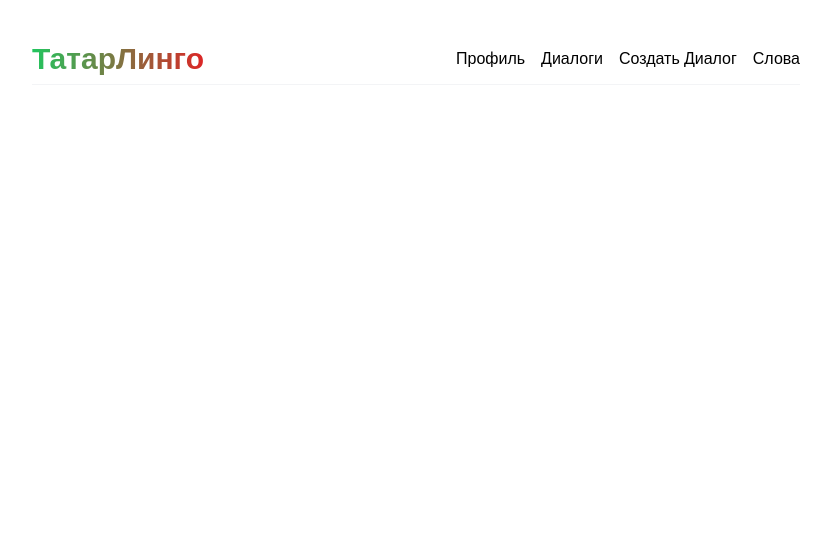
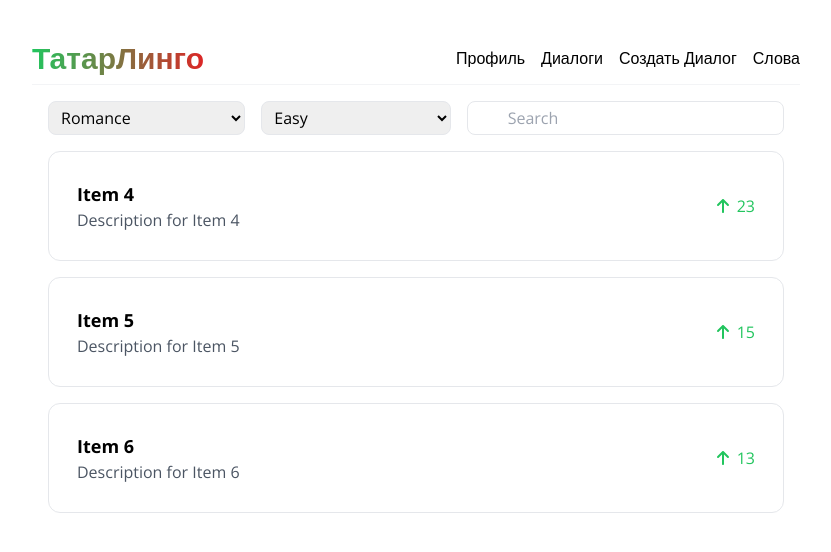
Before and after one commit to nikolina2k/language-app-front, a React (Vite) app: page /dialogs-end in a window 1280 px wide. Shown: the top 552 px of the page, without its empty margins (224-1055 px from the left). Built offline with nearby package versions, Linux system fonts and the light colour scheme.

Commit message:
Redesign Profile and Add finished dialogs

```diff
--- a/src/App.jsx
+++ b/src/App.jsx
@@ -7,6 +7,7 @@ import CategoryList from "./components/Words/Categories.jsx";
 import DialogsList from "./components/Dialogs/DialogsList";
 import ChatRoom from "./components/Dialogs/Chat";
 import Words from "./components/Words/Words.jsx";
+import DialogsListFinished from "./components/Dialogs/DialogsListFinished";
 
 function App() {
   return (
@@ -16,6 +17,7 @@ function App() {
         <Routes>
           <Route path="/" exact Component={Home} />
           <Route path="/dialogs" Component={DialogsList} />
+          <Route path="/dialogs-end" Component={DialogsListFinished} />
           <Route path="/chat/:id" Component={ChatRoom}/>
           <Route path="/create" Component={Create} />
           <Route path="/word" Component={CategoryList} />
--- /dev/null
+++ b/src/components/Dialogs/DialogsListFinished.jsx
@@ -0,0 +1,66 @@
+import itemsFinished from "./ItemsFinished";
+import SingleDialog from "./SingleDialog";
+
+const DialogsListFinished = () => {
+  const sortedItems = itemsFinished.slice().sort((a, b) => b.voteCount - a.voteCount);
+
+  return (
+    <div className="p-4">
+      <div className="pb-4 flex space-x-4">
+        <div className="flex-grow">
+          <select
+            data-te-select-init
+            className="border rounded-lg pl-2 pr-8 py-1 w-full relative"
+          >
+            <option value="1">Romance</option>
+            <option value="2">Horror</option>
+            <option value="3">Drama</option>
+            <option value="4">Action</option>
+            <option value="5">Sci-Fi</option>
+          </select>
+        </div>
+
+        <div className="flex-grow">
+          <select
+            data-te-select-init
+            className="border rounded-lg pl-2 pr-8 py-1 w-full relative"
+          >
+            <option value="1">Easy</option>
+            <option value="2">Medium</option>
+            <option value="3">Hard</option>
+          </select>
+        </div>
+
+        <div className="flex-grow">
+          <form>
+            <div className="relative">
+              <label className="mb-2 text-sm font-medium text-gray-900 sr-only dark:text-white">
+                Search
+              </label>
+              <input
+                type="text"
+                placeholder="Search"
+                className="border rounded-lg pl-10 pr-2 py-1 w-full relative focus:outline-none focus:border-green-500 focus:ring focus:ring-green-200"
+              />
+            </div>
+          </form>
+        </div>
+      </div>
+
+      <ul>
+        {sortedItems &&
+          sortedItems.map((item) => (
+            <SingleDialog
+              key={item.id}
+              id={item.id}
+              title={item.title}
+              description={item.description}
+              voteCount={item.voteCount}
+            />
+          ))}
+      </ul>
+    </div>
+  );
+};
+
+export default DialogsListFinished;
--- /dev/null
+++ b/src/components/Dialogs/ItemsFinished.jsx
@@ -0,0 +1,23 @@
+const itemsFinished = [
+    {
+      id: '4',
+      title: 'Item 4',
+      description: 'Description for Item 4',
+      voteCount: 23,
+    },
+    {
+      id: '5',
+      title: 'Item 5',
+      description: 'Description for Item 5',
+      voteCount: 15,
+    },
+    {
+      id: '6',
+      title: 'Item 6',
+      description: 'Description for Item 6',
+      voteCount: 13,
+    },
+  ];
+
+
+  export default itemsFinished;
--- a/src/components/Home.jsx
+++ b/src/components/Home.jsx
@@ -6,10 +6,10 @@ const Home = () => {
     return (
         <div
             className="h-screen py-10 px-8"
-            style={{ backgroundColor: "#87786D", color: "white" }}
+            style={{ color: "black" }}
         >
             <div className="flex justify-between">
-                <span style={{ fontSize: "64px" }}>Максим Матанцев</span>
+                <span style={{ fontSize: "52px" }}>Максим Матанцев</span>
                 <div
                     className="flex items-center justify-center"
                     style={{ display: "flex" }}
@@ -26,7 +26,7 @@ const Home = () => {
                 </p>
             </div>
             <div className="flex flex-col mt-20" style={{gap:'25px'}}>
-              <ProfileCard link={'#'} title={'Завершеные диалоги'}/>
+              <ProfileCard link={"/dialogs-end"} title={'Завершеные диалоги'}/>
               <ProfileCard link={'#'} title={'Созданные диалоги'}/>
               <ProfileCard link={'#'} title={'Выученные слова'}/>
             </div>
--- a/src/components/Profile/ProfileCard.jsx
+++ b/src/components/Profile/ProfileCard.jsx
@@ -4,9 +4,11 @@ import { Link } from "react-router-dom";
 const ProfileCard = ({ link, title }) => {
     return (
         <Link to={`${link}`}>
-            <li className="mb-4 border p-4 flex items-center justify-between hover:shadow-lg cursor-pointer">
-                <div className="hover:shadow-lg cursor-pointer">
-                    <h3 style={{fontSize: '32px', color: 'black'}}>{title}</h3>
+            <li className="mb-4 border p-7 flex items-center justify-between hover:shadow-lg cursor-pointer rounded-xl transition duration-300 ease-in-out transform hover:scale-105">
+                <div className="cursor-pointer">
+                    <h3 style={{ fontSize: "32px", color: "black" }}>
+                        {title}
+                    </h3>
                 </div>
             </li>
         </Link>
--- a/src/components/Profile/ProgressBar.jsx
+++ b/src/components/Profile/ProgressBar.jsx
@@ -7,19 +7,19 @@ function ProgressBar({ maxValue, currentValue }) {
   return (
     <div className="relative h-10" style={{width: '500px'}}>
       {/* Base Line */}
-      <div className="absolute w-full h-2 bg-gray-400 rounded-full top-4"></div>
+      <div className="absolute w-full h-2 bg-gray-300 rounded-full top-4"></div>
 
       {/* Progress Line */}
       <div
-        className="absolute h-2 bg-white rounded-full top-4"
+        className="absolute h-2 bg-black rounded-full top-4"
         style={{ width: `${progressPercentage}%` }}
       ></div>
 
       {/* Start Circle */}
-      <div className="absolute w-4 h-4 bg-white rounded-full left-0 top-3"></div>
+      <div className="absolute w-4 h-4 bg-black rounded-full left-0 top-3"></div>
 
       {/* End Circle */}
-      <div className="absolute w-4 h-4 bg-white rounded-full right-0 top-3"></div>
+      <div className="absolute w-4 h-4 bg-black rounded-full right-0 top-3"></div>
     </div>
   );
 }
```
Also changed, not shown: src/assets/streak_icon.svg.
